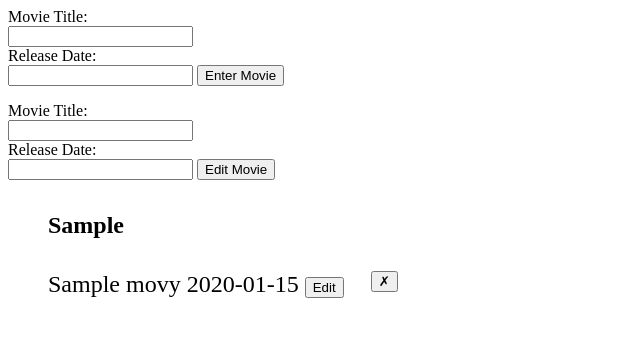
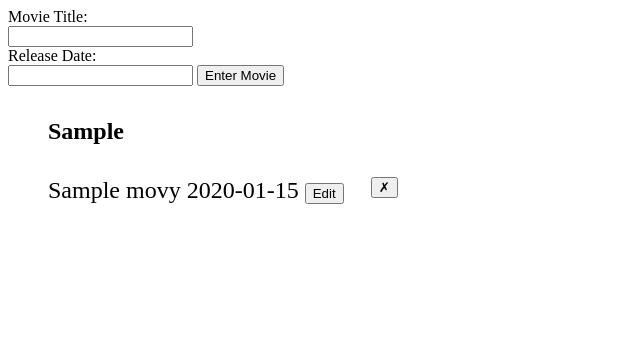
Before and after one commit to dwitka/capstone100, a Flask app: template templates/movies.html in a window 1280 px wide. Shown: the top 337 px of the page, without its empty margins (0-640 px from the left). Run offline with Flask 2, Linux system fonts and the light colour scheme; tables that the repository leaves empty hold one stand-in row (values such as "Sample post"); the template is opened without the code that fills it: values that come from a table or form of the project are taken from there, most other values are stand-ins (such as "Sample title", 1, 10 or a date in 2020).

Commit message:
more edit button

```diff
--- a/templates/movies.html
+++ b/templates/movies.html
@@ -11,14 +11,6 @@
 			<input type="submit" value="Enter Movie" />
 		</form>
 
-		<form method="patch" action="/movies">
-                        <label for="movie title">Movie Title:</label><br>
-                        <input type="text" id="movie title" name="edit_title"><br>
-                        <label for="release date">Release Date:</label><br>
-                        <input type="text" id="release date" name="edit_release_date">
-                        <input type="submit" value="Edit Movie" />
-                </form>
-
 
 		<ul style="list-style-type:none; width:350px; font-size:24px;">
         	<li><h4><b>{{ list_header }}</b></h4></li>
@@ -27,14 +19,14 @@
 		<li>
 			{{ movie.title }}
 			<label>{{ movie.release_date }}</label>
-			<button onclick="TestsFunction()" style="cursor:pointer;" class="edit-button" data-id="{{ movie.id }}">Edit</button>
+			<button onclick="TestsFunction()" style="cursor:pointer;">Edit</button>
 			<div id="TestsDiv" style="display:none">
 			<form method="patch" action="/movies">
                         	<label for="movie title">Edit Title:</label><br>
                         	<input type="text" id="movie title" name="edit_title"><br>
                         	<label for="release date">Edit Release Date:</label><br>
                         	<input type="text" id="release date" name="edit_release_date">
-                        	<input type="submit" value="Edit Movie" />
+                        	<input style="cursor:pointer;" class="edit-button" data-id="{{ movie.id }}" type="submit" value="Edit Movie" />
                 	</form>
 			</div>
 			<button style="float:right;" class="delete-button" data-id="{{ movie.id }}">&cross;</button>
```
